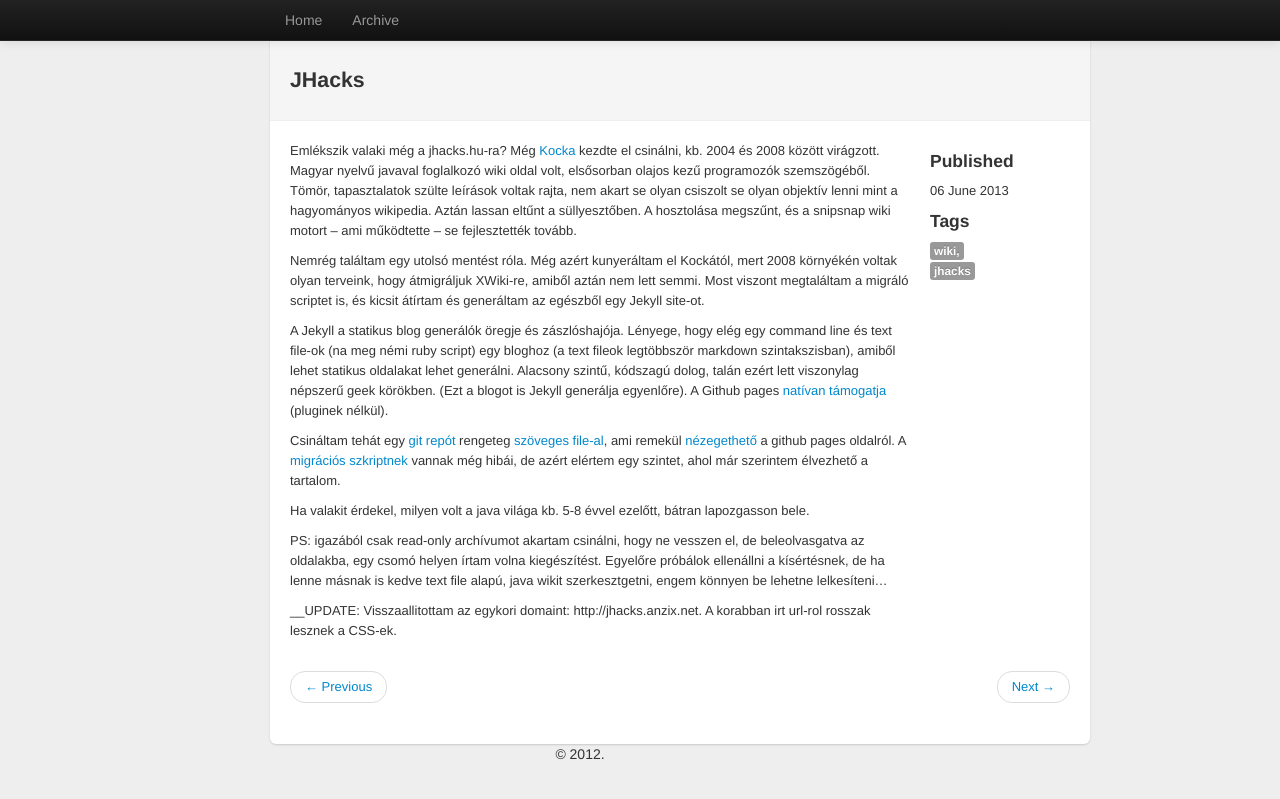
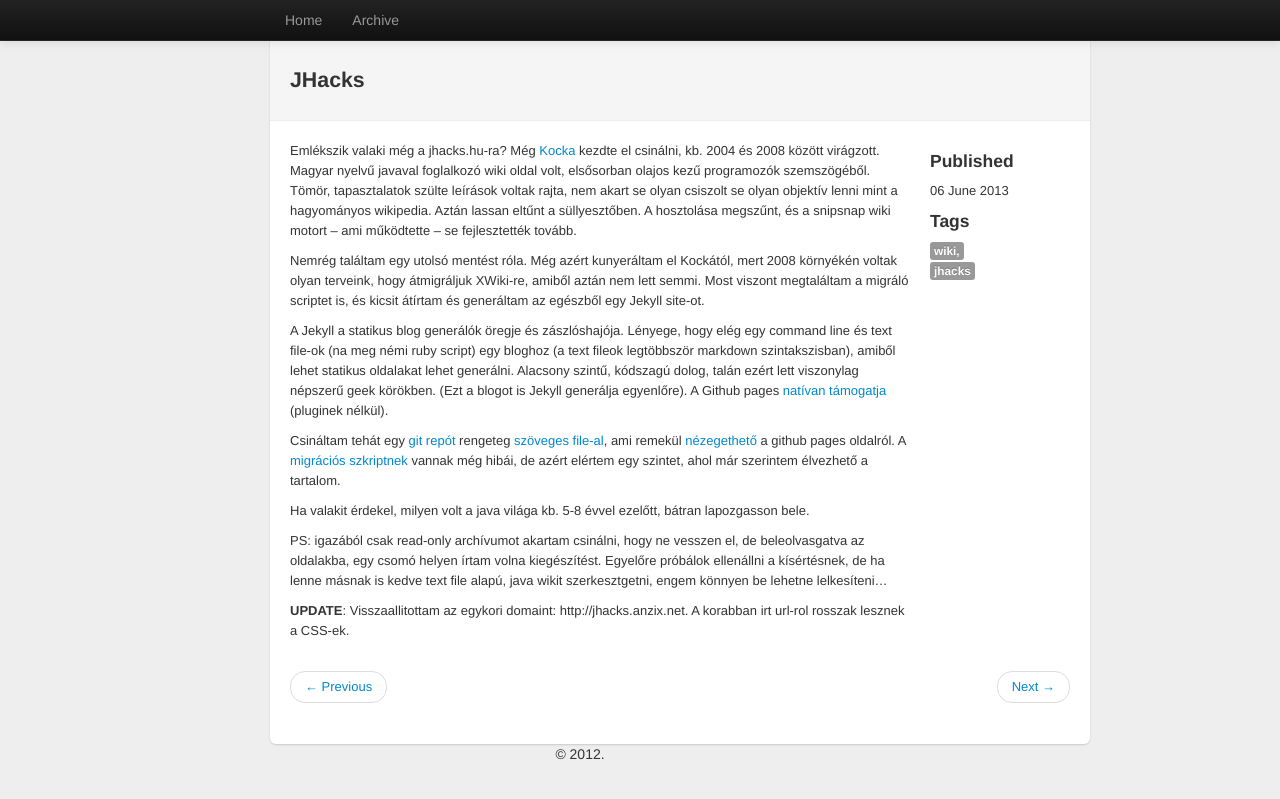
Before and after one commit to elek/blog.anzix.net, a Jekyll site: the page built from _posts/2013-06-06-jhacks-java-wiki.md, in a window 1280 px wide. Shown: the top 799 px of the page. Built offline with Jekyll 4.4.1, drawn with Linux system fonts in a browser that asks for light colours; comment, search, counter and statistics services are not loaded.

Commit message:
typo fix

```diff
--- a/_posts/2013-06-06-jhacks-java-wiki.md
+++ b/_posts/2013-06-06-jhacks-java-wiki.md
@@ -17,4 +17,4 @@ Ha valakit érdekel, milyen volt a java világa kb. 5-8 évvel ezelőtt, bátran
 
 PS: igazából csak read-only archívumot akartam csinálni, hogy ne vesszen el, de beleolvasgatva az oldalakba, egy csomó helyen írtam volna kiegészítést. Egyelőre próbálok ellenállni a kísértésnek, de ha lenne másnak is kedve text file alapú, java wikit szerkesztgetni, engem könnyen be lehetne lelkesíteni...
 
-__UPDATE: Visszaallitottam az egykori domaint:  http://jhacks.anzix.net. A korabban irt url-rol rosszak lesznek a CSS-ek.
+__UPDATE__: Visszaallitottam az egykori domaint:  http://jhacks.anzix.net. A korabban irt url-rol rosszak lesznek a CSS-ek.
```
